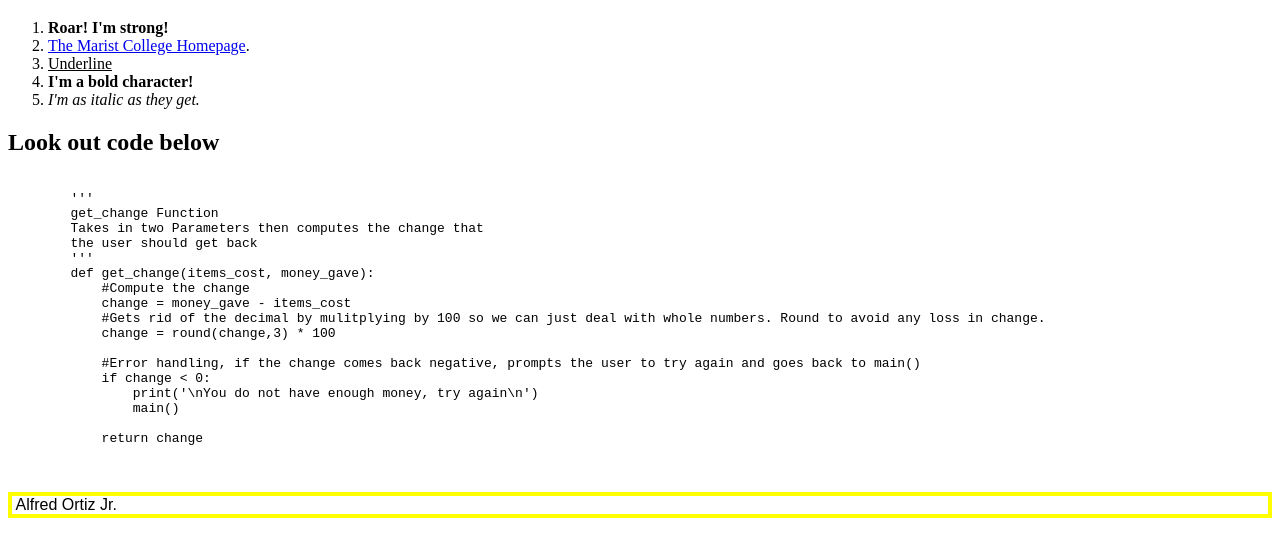
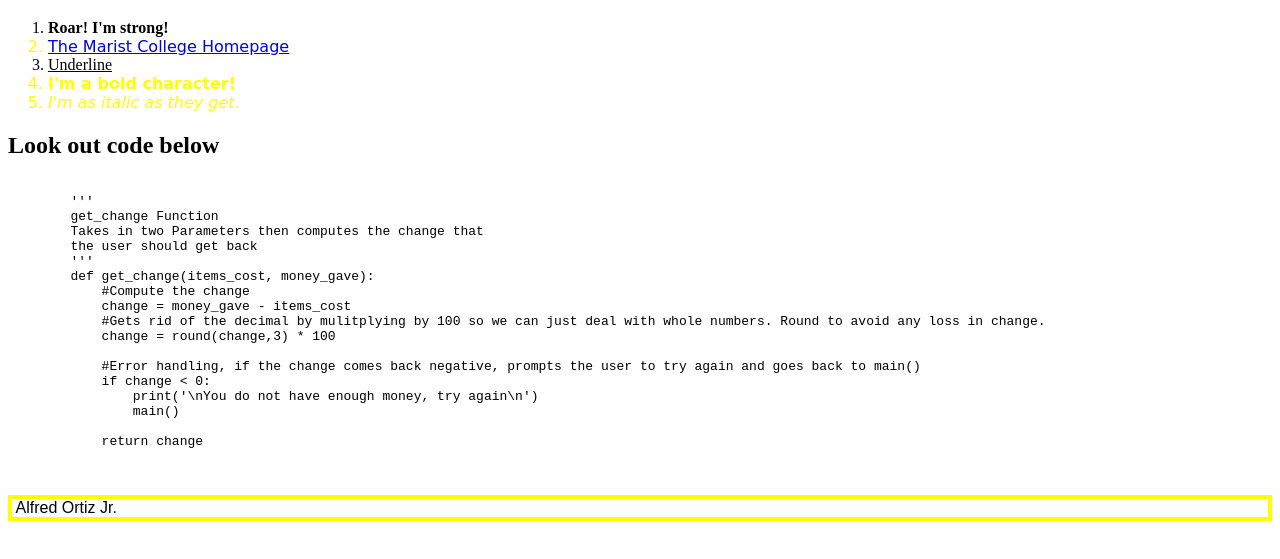
Before and after one commit to AlfyCodes/cmpt-221-labs, a plain HTML site: page HTML_CSS/index.html in a window 1280 px wide. Shown: the part 61-620 px from the top of the page. Drawn offline with Linux system fonts and the light colour scheme.

Commit message:
Added css style class to <li> elements 2,4 and 5

```diff
--- a/HTML_CSS/index.html
+++ b/HTML_CSS/index.html
@@ -5,11 +5,9 @@
     <!--<meta> tag to handle universal character display-->
     <meta charset="utf-8">
  <title>Hello World</title>
- <link rel="stylesheet" href="syles.css">
+ <link rel="stylesheet" href="styles.css">
  <!--Internal CSS Styling-->
  <style>
-
-
         p {
             border: 4px solid yellow;
             color: black;
@@ -25,14 +23,14 @@
 <!--How to use <strong>-->
 <li><strong> Roar! I'm strong!</strong></li>
 <!--How to create a Hyper Text Link-->
-<li><a href="https://www.marist.edu"
-    title="Looking to further your education is as easy as a click">The Marist College Homepage</a>.</li>
+<li class="weird_list"><a href="https://www.marist.edu"
+    title="Looking to further your education is as easy as a click">The Marist College Homepage</a></li>
 <!--How to use <u>-->
 <li><u> Underline </u></li>
 <!--How to use <b>-->
-<li><b> I'm a bold character!</b></li>
+<li class="weird_list"><b> I'm a bold character!</b></li>
 <!--How to use <em> 'italic'-->
-<li><em> I'm as italic as they get.</em></li>
+<li class="weird_list"><em> I'm as italic as they get.</em></li>
 </ol>
 <!--Added a snippet of code from Lab 1 using <pre> and <code>-->
 <h2>Look out code below</h2>
```
